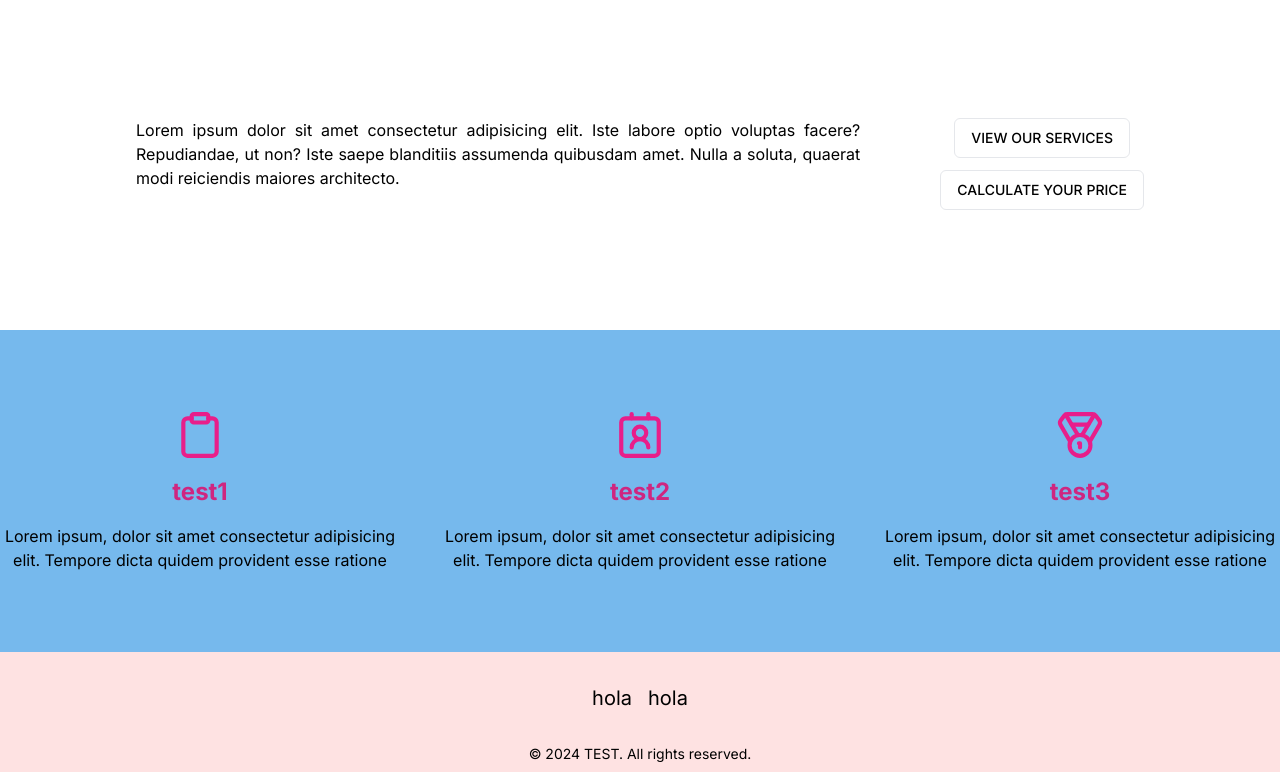
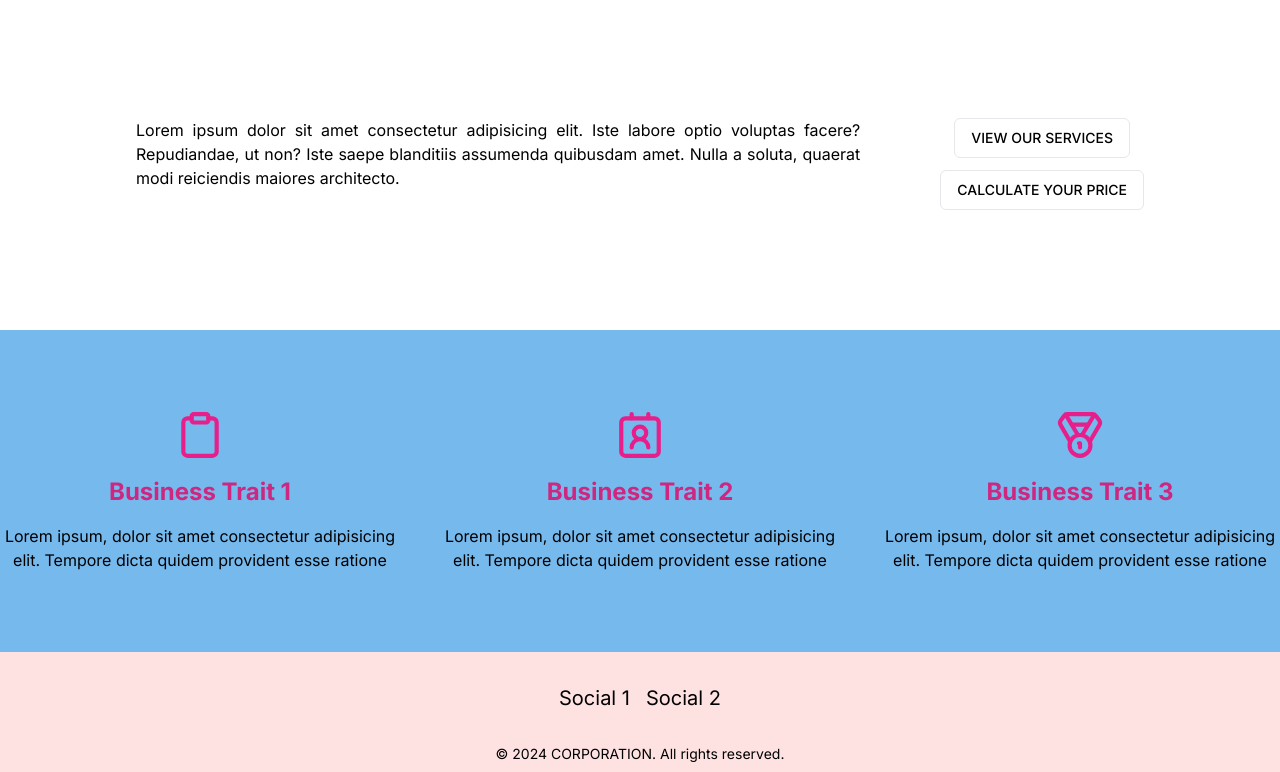
Before and after one commit to Gonzalo1709/CleanZone, a Next.js app: page / in a window 1280 px wide. Shown: the part 802-1574 px from the top of the page. Built offline with nearby package versions, Linux system fonts and the light colour scheme.

Commit message:
Update placeholder text

```diff
--- a/src/components/footer.tsx
+++ b/src/components/footer.tsx
@@ -14,15 +14,15 @@ const Footer = () => {
                 </Link>
               </li>
             ))} */}
-            <p>hola</p>
-            <p>hola</p>
+            <p>Social 1</p>
+            <p>Social 2</p>
           </ul>
         </div>
       </div>
       <div className="pb-2 mx-5 text-sm flex justify-center flex-col md:flex-row items-center text-center space-y-2 md:space-y-0">
         <div>
           <p className="">
-            © 2024 TEST. All rights reserved.
+            © 2024 CORPORATION. All rights reserved.
           </p>
         </div>
       </div>
--- a/src/components/traits.tsx
+++ b/src/components/traits.tsx
@@ -8,21 +8,21 @@ function Traits() {
     <div className="py-20 flex-row lg:flex bg-[#76b9ed] space-y-10 lg:space-y-0 lg:space-x-10 text-center">
       <TraitsCard
         icon={<Clipboard size={50} color="#e81e8a" />}
-        h1="test1"
+        h1="Business Trait 1"
         text="Lorem ipsum, dolor sit amet consectetur adipisicing elit. Tempore
         dicta quidem provident esse ratione"
       />
 
       <TraitsCard
         icon={<Contact2 size={50} color="#e81e8a" />}
-        h1="test2"
+        h1="Business Trait 2"
         text="Lorem ipsum, dolor sit amet consectetur adipisicing elit. Tempore
         dicta quidem provident esse ratione"
       />
 
       <TraitsCard
         icon={<Medal size={50} color="#e81e8a" />}
-        h1="test3"
+        h1="Business Trait 3"
         text="Lorem ipsum, dolor sit amet consectetur adipisicing elit. Tempore
         dicta quidem provident esse ratione"
       />
```
